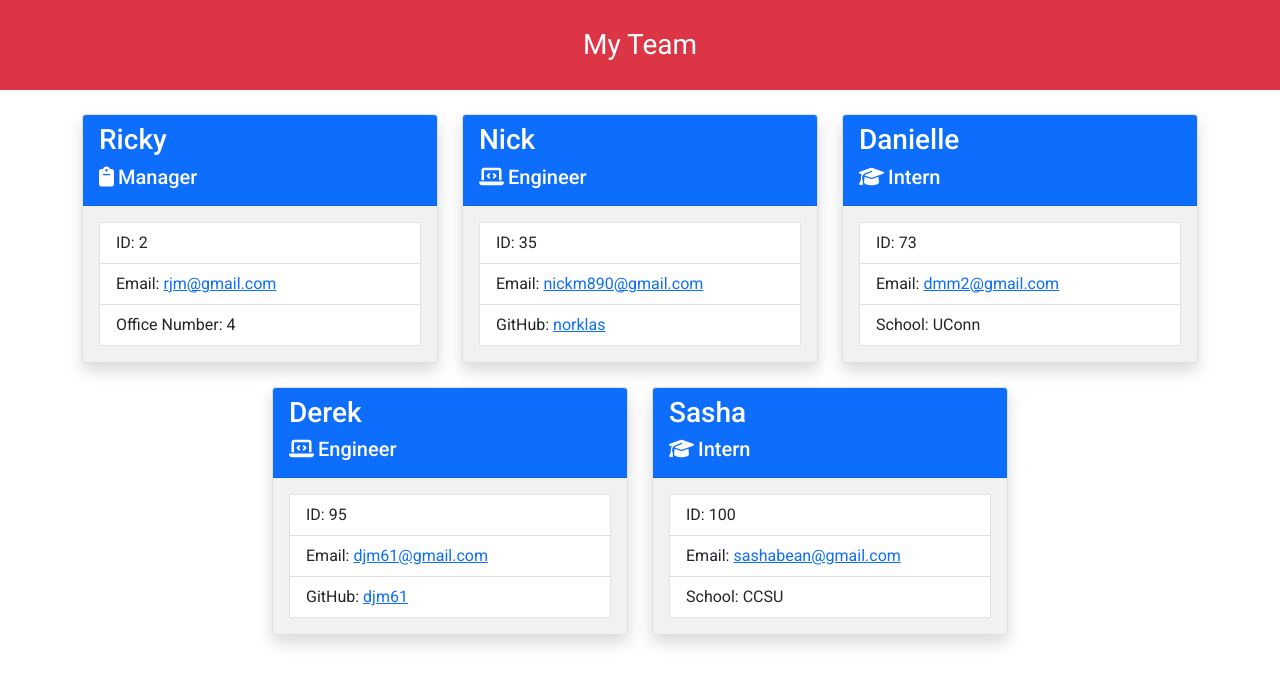
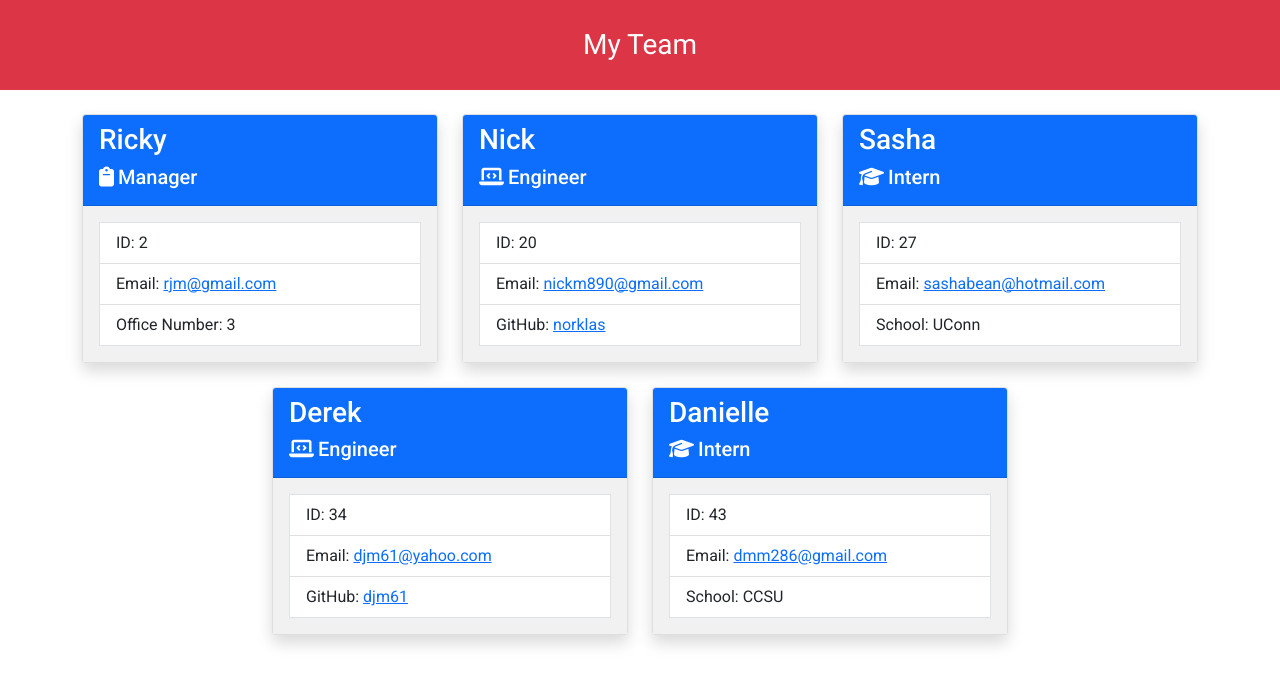
Before and after one commit to norklas/himalayan-fluff, a website: page dist/index.html in a window 1280 px wide. Drawn offline with nearby package versions, Linux system fonts and the light colour scheme.

```diff
--- a/dist/index.html
+++ b/dist/index.html
@@ -34,7 +34,7 @@
                 <ul class="list-group list-group-flush border">
                     <li class="list-group-item">ID: 2</>
                     <li class="list-group-item">Email: <a href="mailto:rjm@gmail.com">rjm@gmail.com</a></>
-                    <li class="list-group-item">Office Number: 4</>
+                    <li class="list-group-item">Office Number: 3</>
                 </ul>
             </div>
 
@@ -50,7 +50,7 @@
 
             <div class="card-body" id="card-back">
                 <ul class="list-group list-group-flush border">
-                    <li class="list-group-item">ID: 35</li>
+                    <li class="list-group-item">ID: 20</li>
                     <li class="list-group-item">Email: <a href="mailto:nickm890@gmail.com">nickm890@gmail.com</a></li>
                     <li class="list-group-item">GitHub: <a href="https://github.com/norklas">norklas</a></li>
                 </ul>
@@ -62,14 +62,14 @@
     <div class="col-4 mt-4">
         <div class="card h-100 shadow">
             <div class="card-header bg-primary text-white">
-                <h3>Danielle</h3>
+                <h3>Sasha</h3>
                 <h5><i class="fa-solid fa-graduation-cap pe-1"></i>Intern</h5>
             </div>
 
             <div class="card-body" id="card-back">
                 <ul class="list-group list-group-flush border">
-                    <li class="list-group-item">ID: 73</li>
-                    <li class="list-group-item">Email: <a href="mailto:dmm2@gmail.com">dmm2@gmail.com</a></li>
+                    <li class="list-group-item">ID: 27</li>
+                    <li class="list-group-item">Email: <a href="mailto:sashabean@hotmail.com">sashabean@hotmail.com</a></li>
                     <li class="list-group-item">School: UConn</li>
                 </ul>
             </div>
@@ -86,8 +86,8 @@
 
             <div class="card-body" id="card-back">
                 <ul class="list-group list-group-flush border">
-                    <li class="list-group-item">ID: 95</li>
-                    <li class="list-group-item">Email: <a href="mailto:djm61@gmail.com">djm61@gmail.com</a></li>
+                    <li class="list-group-item">ID: 34</li>
+                    <li class="list-group-item">Email: <a href="mailto:djm61@yahoo.com">djm61@yahoo.com</a></li>
                     <li class="list-group-item">GitHub: <a href="https://github.com/djm61">djm61</a></li>
                 </ul>
             </div>
@@ -98,14 +98,14 @@
     <div class="col-4 mt-4">
         <div class="card h-100 shadow">
             <div class="card-header bg-primary text-white">
-                <h3>Sasha</h3>
+                <h3>Danielle</h3>
                 <h5><i class="fa-solid fa-graduation-cap pe-1"></i>Intern</h5>
             </div>
 
             <div class="card-body" id="card-back">
                 <ul class="list-group list-group-flush border">
-                    <li class="list-group-item">ID: 100</li>
-                    <li class="list-group-item">Email: <a href="mailto:sashabean@gmail.com">sashabean@gmail.com</a></li>
+                    <li class="list-group-item">ID: 43</li>
+                    <li class="list-group-item">Email: <a href="mailto:dmm286@gmail.com">dmm286@gmail.com</a></li>
                     <li class="list-group-item">School: CCSU</li>
                 </ul>
             </div>
```
Also changed, not shown: README.md, assets/images/screenshot.jpg (added).
